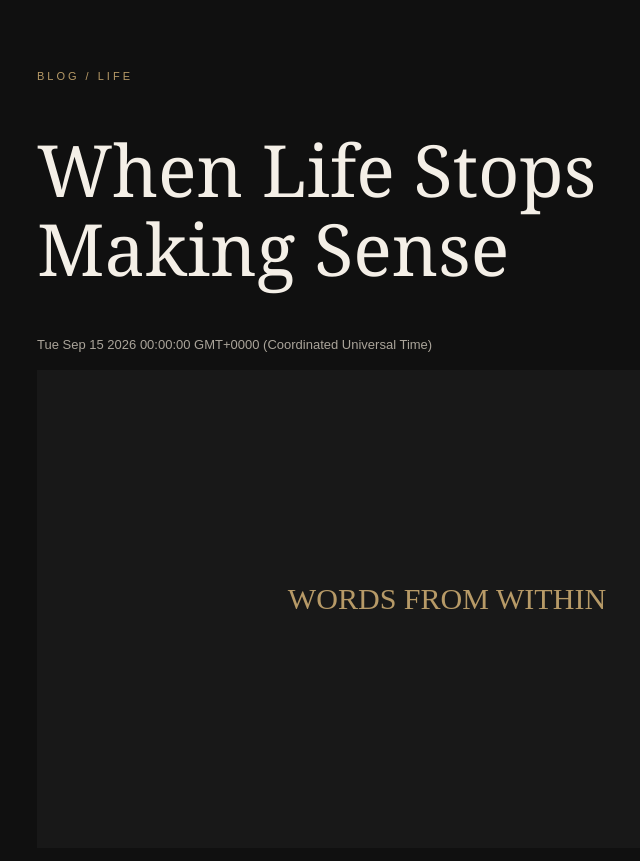
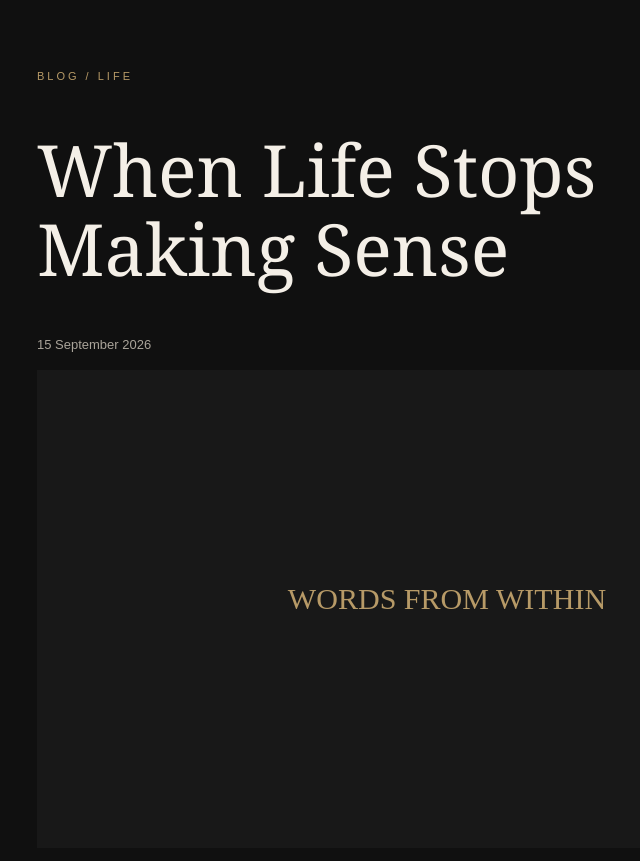
Before and after one commit to sarangsureshbhaipanchal/words-from-within, an Eleventy site: page src/posts/welcome.md in a window 1280 px wide. Shown: the top 861 px of the page, without its empty margins (193-833 px from the left). Built offline with nearby package versions, Linux system fonts and the light colour scheme; Eleventy itself is replaced by a stand-in of ours; files that its build step writes are made by us from their sources.

Commit message:
Improve article date format

```diff
--- a/src/_includes/post.njk
+++ b/src/_includes/post.njk
@@ -1 +1 @@
-<!doctype html><html lang="en"><head><meta charset="utf-8"><meta name="viewport" content="width=device-width,initial-scale=1"><title>{{title}} | WORDS FROM WITHIN</title><style>body{margin:0;background:#101010;color:#f4efe7;font:18px/1.8 Georgia,serif}.wrap{width:min(90%,820px);margin:auto}.eyebrow{color:#b79a67;text-transform:uppercase;letter-spacing:3px;font:11px Arial,sans-serif;margin-top:70px}h1{font:normal clamp(42px,7vw,72px)/1.1 Georgia,serif}.date{color:#aaa49a;font:13px Arial,sans-serif}img{max-width:100%;max-height:620px;object-fit:cover}.content{margin:45px 0 100px}.back{font:12px Arial,sans-serif;color:#b79a67}</style></head><body><main class="wrap"><div class="eyebrow">{{type}} / {{category}}</div><h1>{{title}}</h1><div class="date">{{date}}</div>{% if image %}<p><img src="{{image}}" alt="{{title}}"></p>{% endif %}<div class="content">{{content|safe}}</div><a class="back" href="/">← Back to Words From Within</a></main></body></html>
+<!doctype html><html lang="en"><head><meta charset="utf-8"><meta name="viewport" content="width=device-width,initial-scale=1"><title>{{title}} | WORDS FROM WITHIN</title><style>body{margin:0;background:#101010;color:#f4efe7;font:18px/1.8 Georgia,serif}.wrap{width:min(90%,820px);margin:auto}.eyebrow{color:#b79a67;text-transform:uppercase;letter-spacing:3px;font:11px Arial,sans-serif;margin-top:70px}h1{font:normal clamp(42px,7vw,72px)/1.1 Georgia,serif}.date{color:#aaa49a;font:13px Arial,sans-serif}img{max-width:100%;max-height:620px;object-fit:cover}.content{margin:45px 0 100px}.back{font:12px Arial,sans-serif;color:#b79a67}</style></head><body><main class="wrap"><div class="eyebrow">{{type}} / {{category}}</div><h1>{{title}}</h1><div class="date">{{date | readableDate}}</div>{% if image %}<p><img src="{{image}}" alt="{{title}}"></p>{% endif %}<div class="content">{{content|safe}}</div><a class="back" href="/">← Back to Words From Within</a></main></body></html>
```
Also changed, not shown: .eleventy.js.
